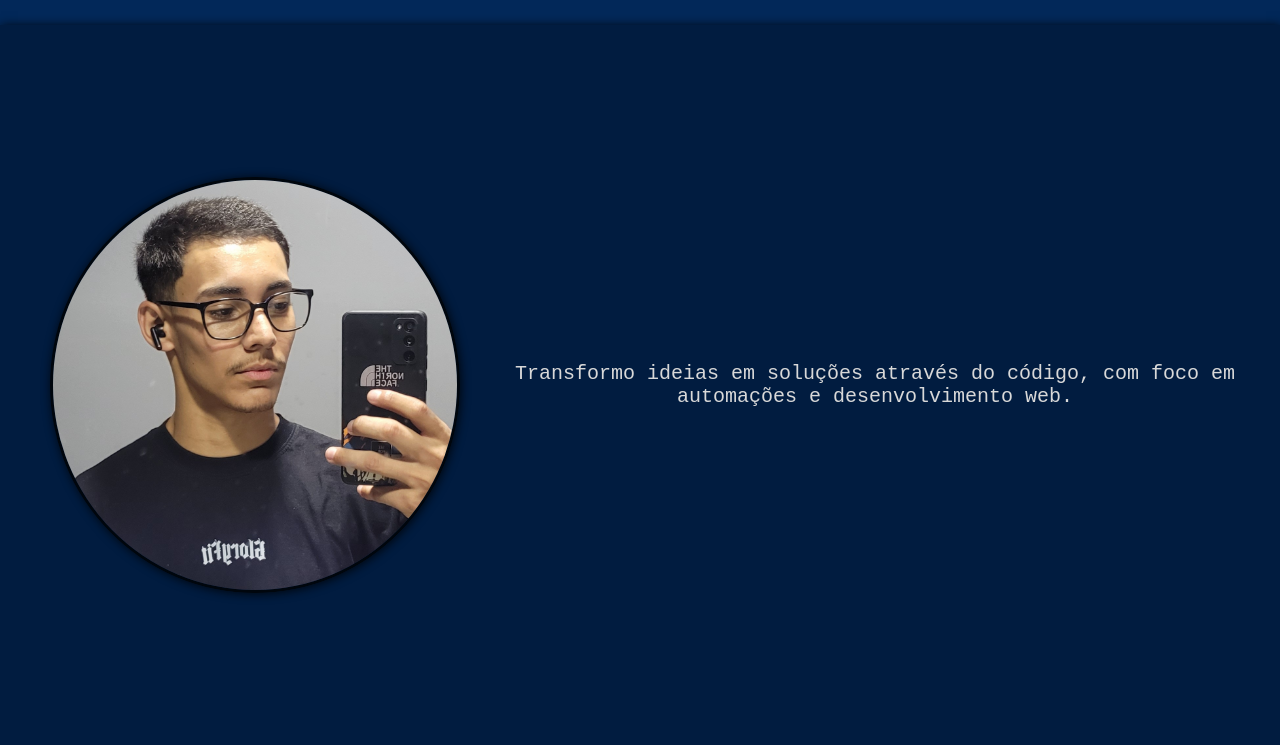
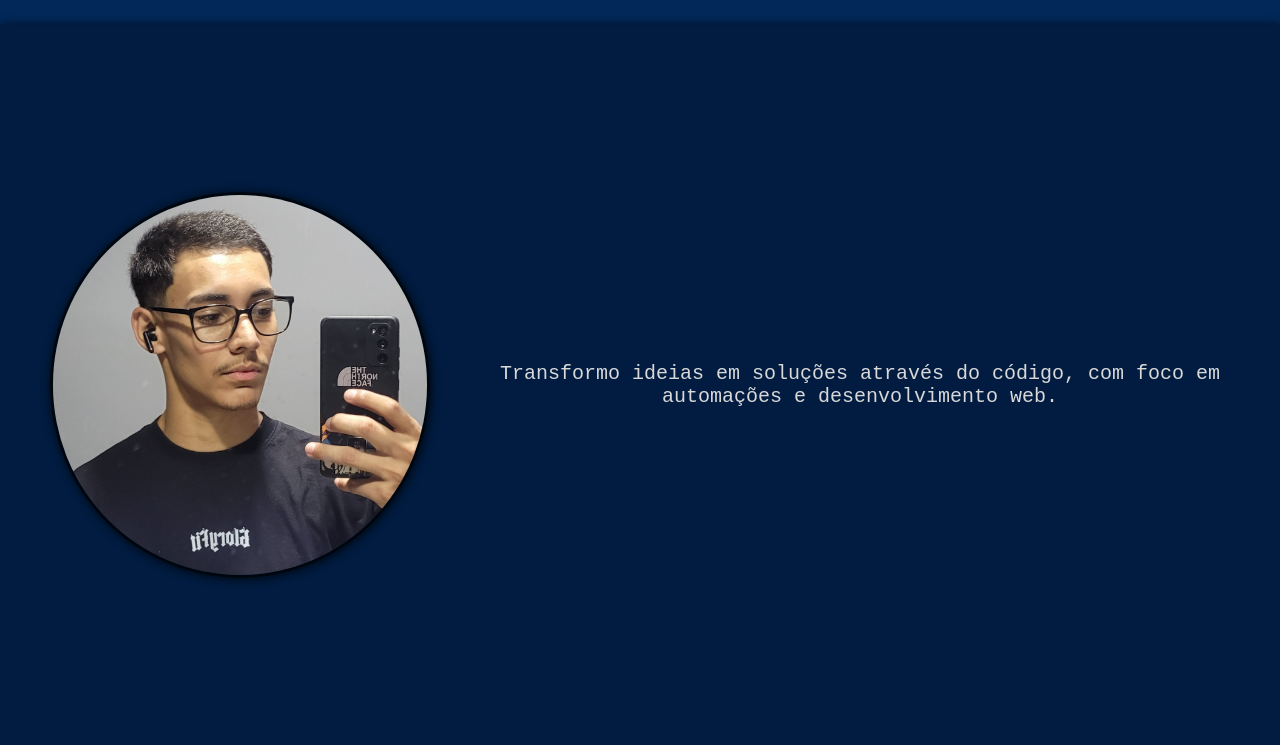
Before and after one commit to Samuel-Nun3s/Portfolio, a plain HTML site: page index.html in a window 1280 px wide. Shown: the part 55-800 px from the top of the page. Drawn offline with nearby package versions, Linux system fonts and the light colour scheme; a web font is replaced by a local one.

Commit message:
Ajuste na imagem da home

```diff
--- a/index.html
+++ b/index.html
@@ -3,7 +3,7 @@
 <head>
   <meta charset="UTF-8">
   <meta name="viewport" content="width=device-width, initial-scale=1.0">
-  <title>Document</title>
+  <title>Samuel Nunes</title>
   <link rel="stylesheet" href="https://fonts.googleapis.com/css2?family=Material+Symbols+Outlined:opsz,wght,FILL,GRAD@20..48,100..700,0..1,-50..200" />
   <link rel="stylesheet" href="https://fonts.google.com/specimen/JetBrains+Mono">
   <link rel="stylesheet" href="https://fonts.google.com/specimen/Fira+Code">
--- a/styles.css
+++ b/styles.css
@@ -116,7 +116,7 @@ nav ul li a:hover {
 
 #home-photo {
   height: 70%;
-  width: 90%;
+  width: 100%;
   padding: 30px;
   display: flex;
   justify-content: center;
@@ -124,7 +124,7 @@ nav ul li a:hover {
 }
 
 #personal-photo {
-  height: 100%;
+  width: 100%;
   border-radius: 50%;
   border: 3px solid var(--black);
   box-shadow: 1px 1px 10px var(--black);
```
